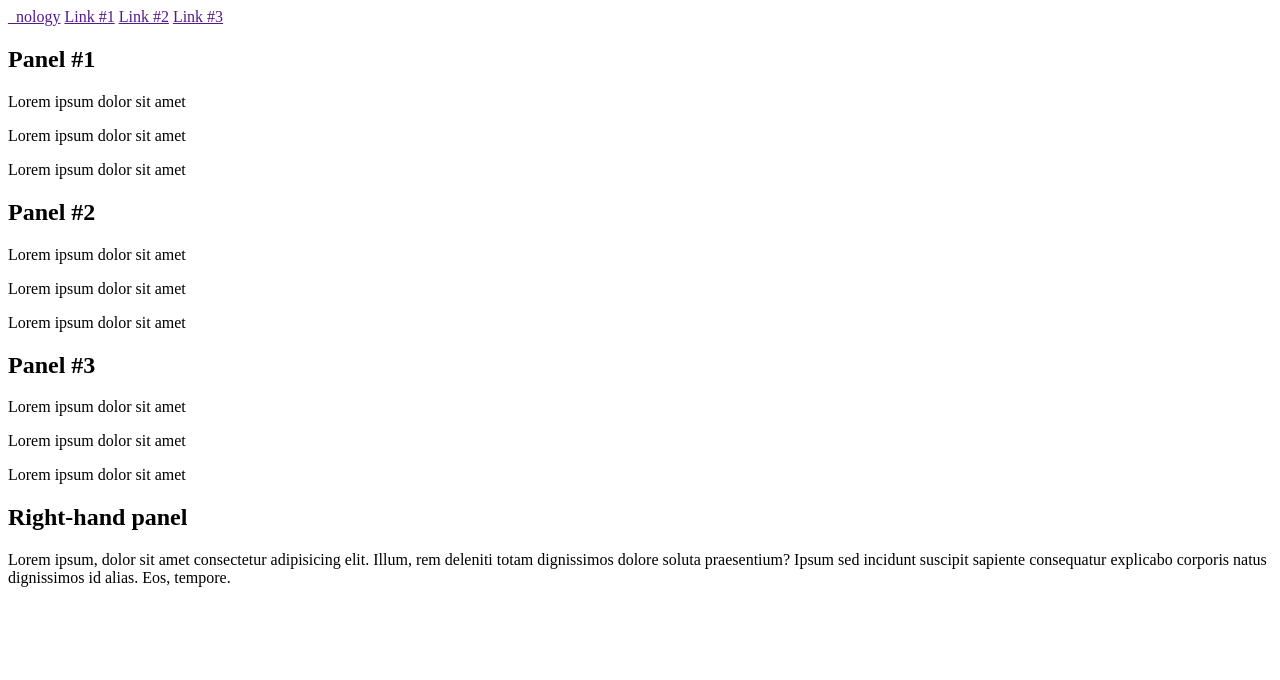
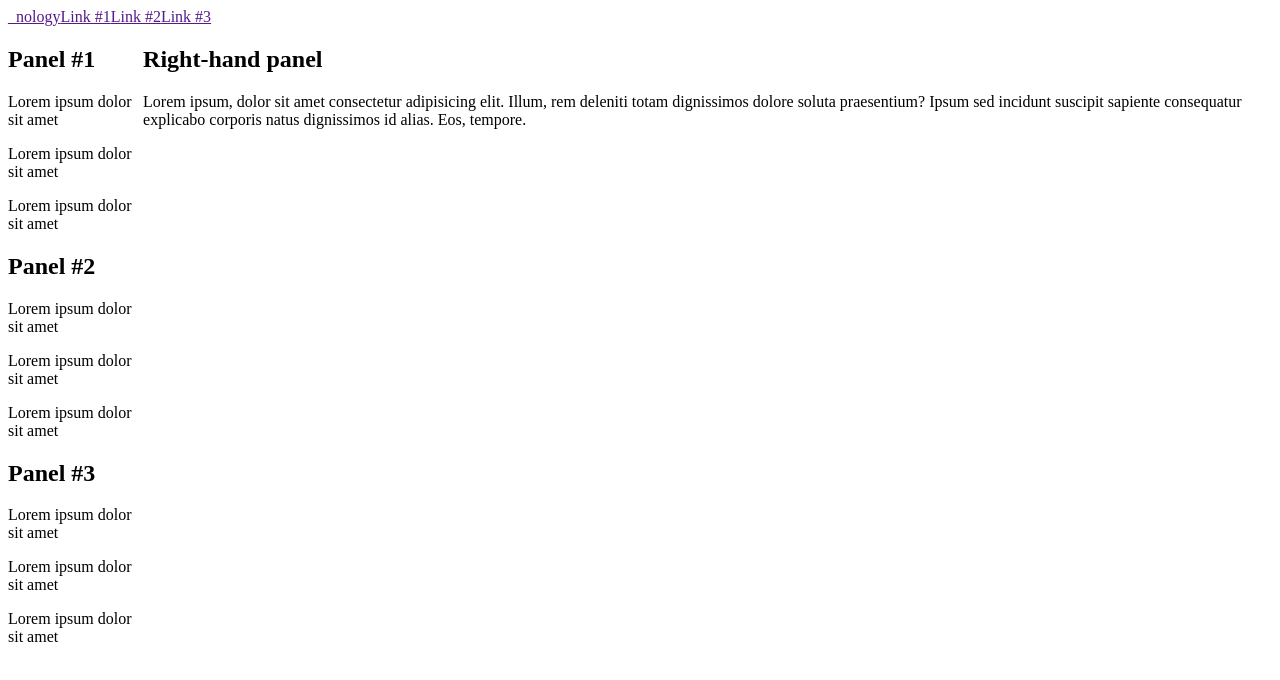
Before and after one commit to Miari/flexbox-challenge, a plain HTML site: page index.html in a window 1280 px wide. Drawn offline with Linux system fonts and the light colour scheme.

Commit message:
css added

```diff
--- a/index.html
+++ b/index.html
@@ -1,6 +1,7 @@
 <!DOCTYPE html>
 <html lang="en">
 <head>
+  <link rel="stylesheet" href="style.css">
   <title>Nology page</title>
 </head>
 <body>
--- a/style.css
+++ b/style.css
@@ -0,0 +1,15 @@
+
+body {
+  display: flex;
+  flex-direction: column;
+}
+
+nav {
+  display: flex;
+  flex-direction: row;
+}
+
+section {
+  display: flex;
+  flex-direction: row;
+}
```
